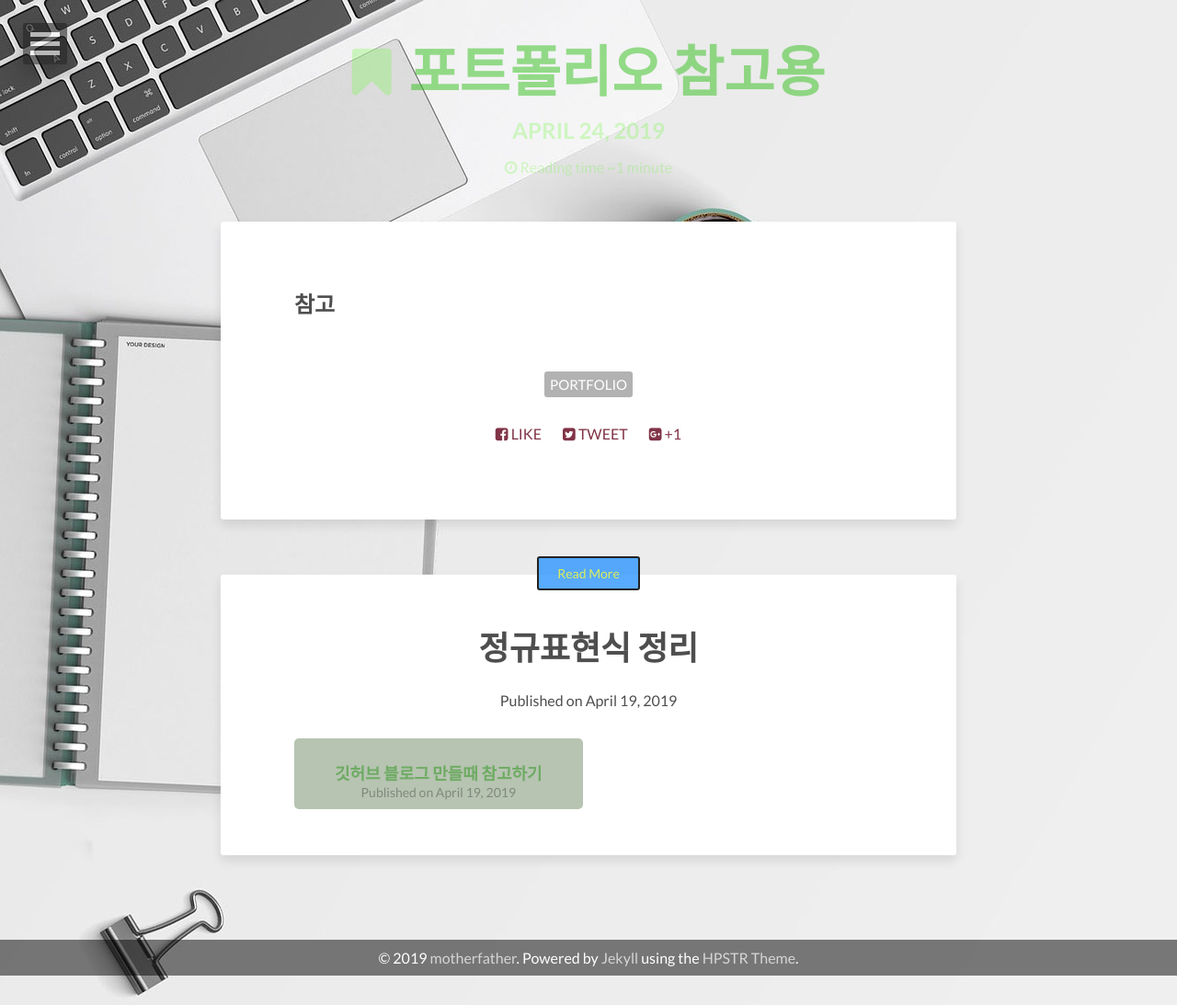
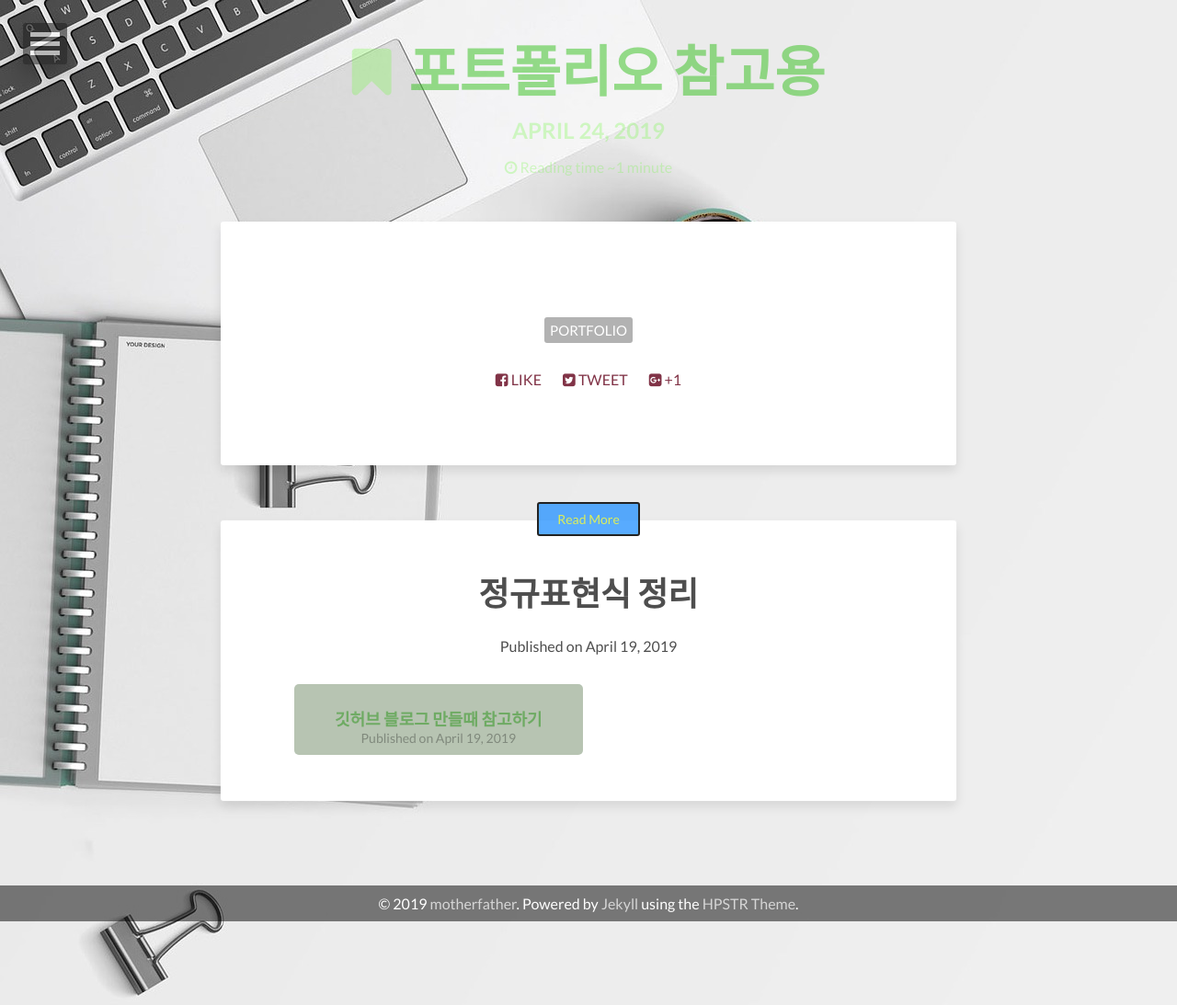
Before and after one commit to motherfather/motherfather.github.io, a Jekyll site: the page built from etc/_posts/2019-04-24-referenceportfolio.md, in a window 1280 px wide. Shown: the whole page at 92% size. Built offline with Jekyll 4.4.1, drawn with Linux system fonts in a browser that asks for light colours; nearby versions of some CDN libraries.

Commit message:
Update post.html

```diff
--- a/_layouts/post.html
+++ b/_layouts/post.html
@@ -85,9 +85,9 @@
       {{ content }}
 
 		<div>
+			{% if page.reference %}
 			<h2>참고</h2>
 			<ol>
-			{% if page.reference %}
 				{% for re in page.reference %}
 					{% assign rere = re | split: ", " %}
 					{% if rere[1] %}
@@ -96,8 +96,8 @@
 						<li style="margin: 1px;"><t style="margin: 1px;"><a href="{{ rere[0] }}">{{ rere[0] }}</a></t></li><br/>
 					{% endif %}
 				{% endfor %}
+			<ol>
 			{% endif %}
-			<ol>
 		</div>
 
       <footer class="entry-meta">
```
